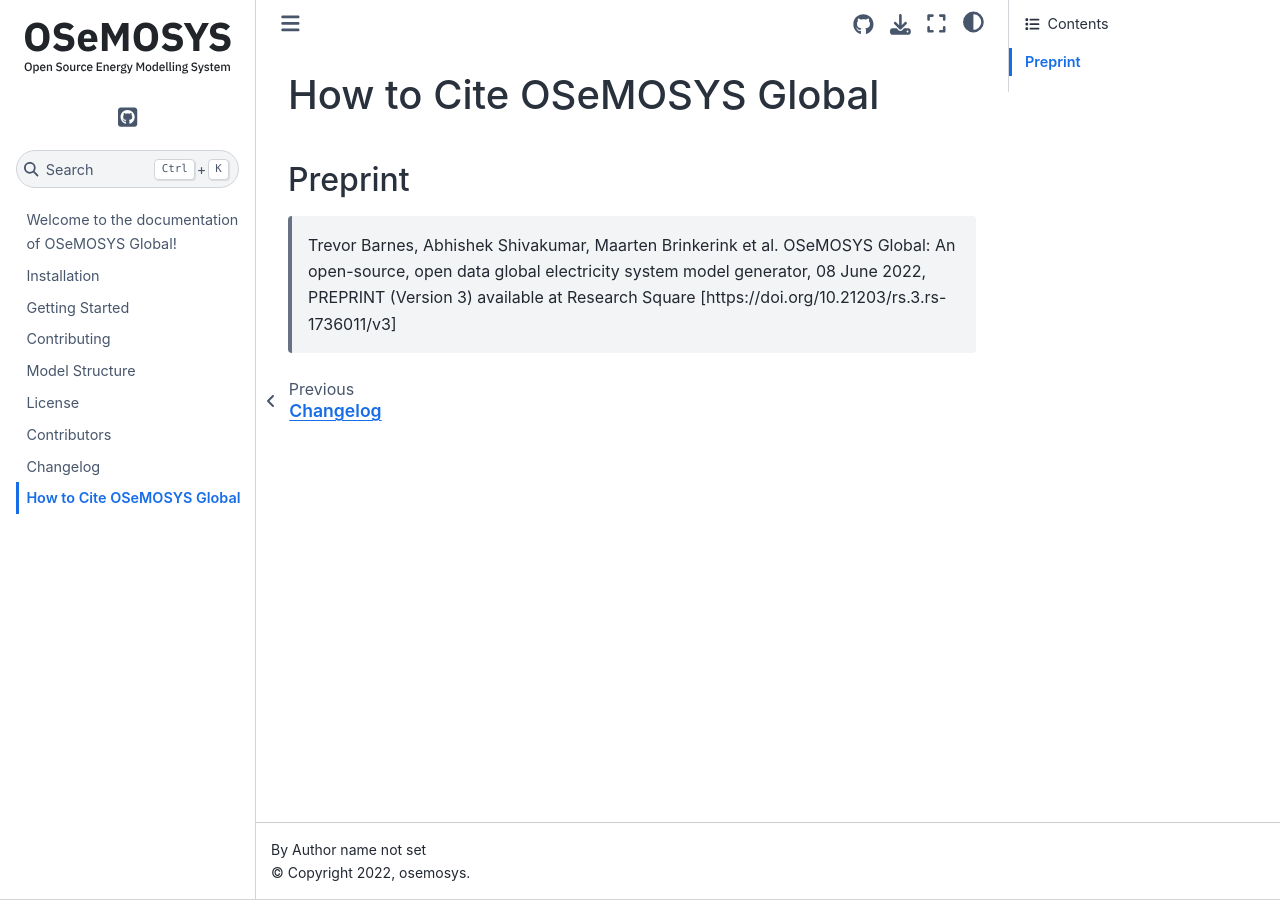
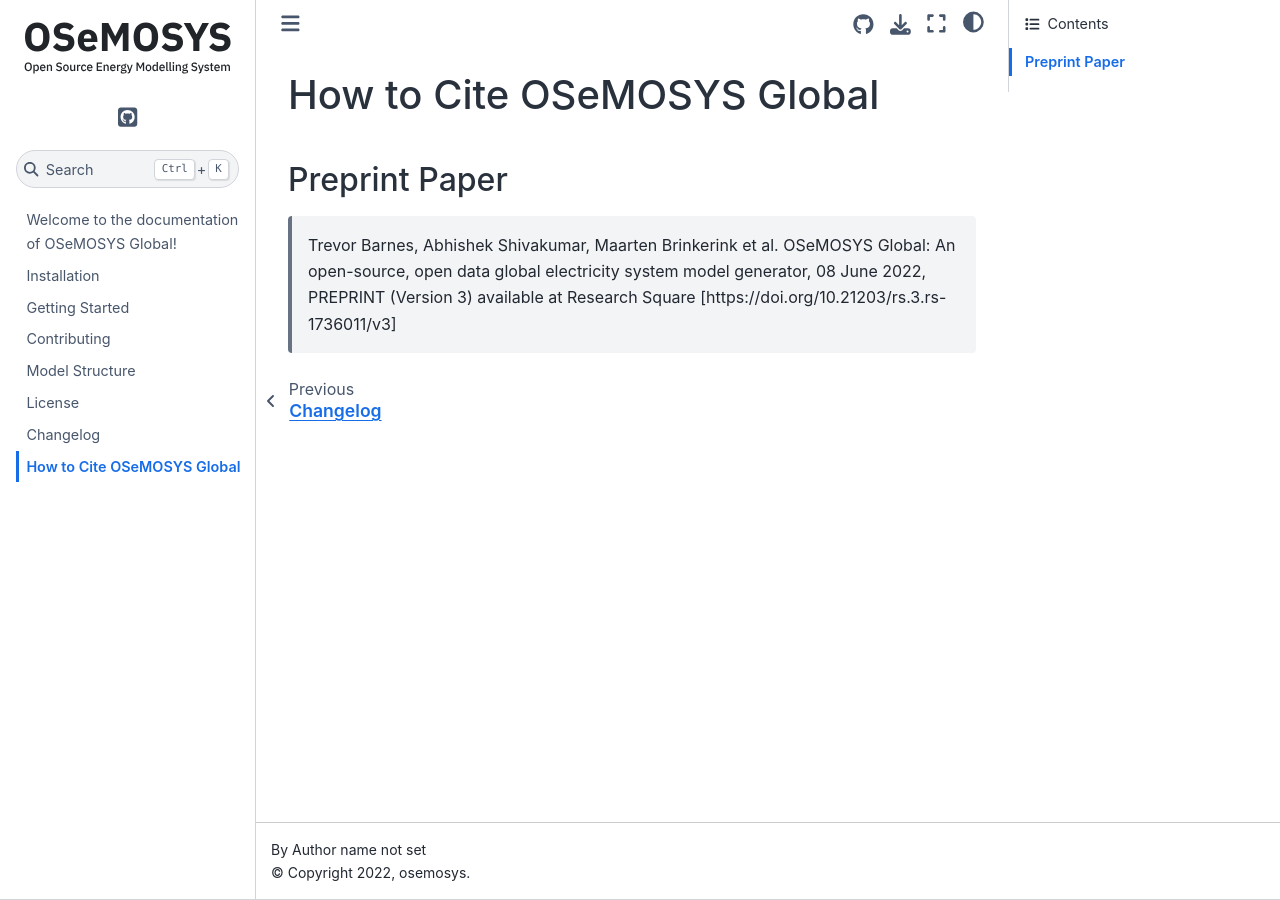
Before and after one commit to OSeMOSYS/osemosys_global, a Sphinx documentation site: the page built from docs/citing.md, in a window 1280 px wide. Built offline with Sphinx 7.4.7 and the Sphinx Book theme 1.1.4, drawn with Linux system fonts in a browser that asks for light colours; the version number is read from the project's files by our own code.

```diff
--- a/docs/citing.md
+++ b/docs/citing.md
@@ -1,5 +1,5 @@
 # How to Cite OSeMOSYS Global
 
-## Preprint
+## Preprint Paper
 
 > Trevor Barnes, Abhishek Shivakumar, Maarten Brinkerink et al. OSeMOSYS Global: An open-source, open data global electricity system model generator, 08 June 2022, PREPRINT (Version 3) available at Research Square [https://doi.org/10.21203/rs.3.rs-1736011/v3]
```
Also changed, not shown: README.md (+2 -0 lines), docs/index.md (+0 -1 lines), AUTHORS.md (renamed from docs/AUTHORS.md), docs/changelog.md (line endings or trailing spaces), 1 other file.
